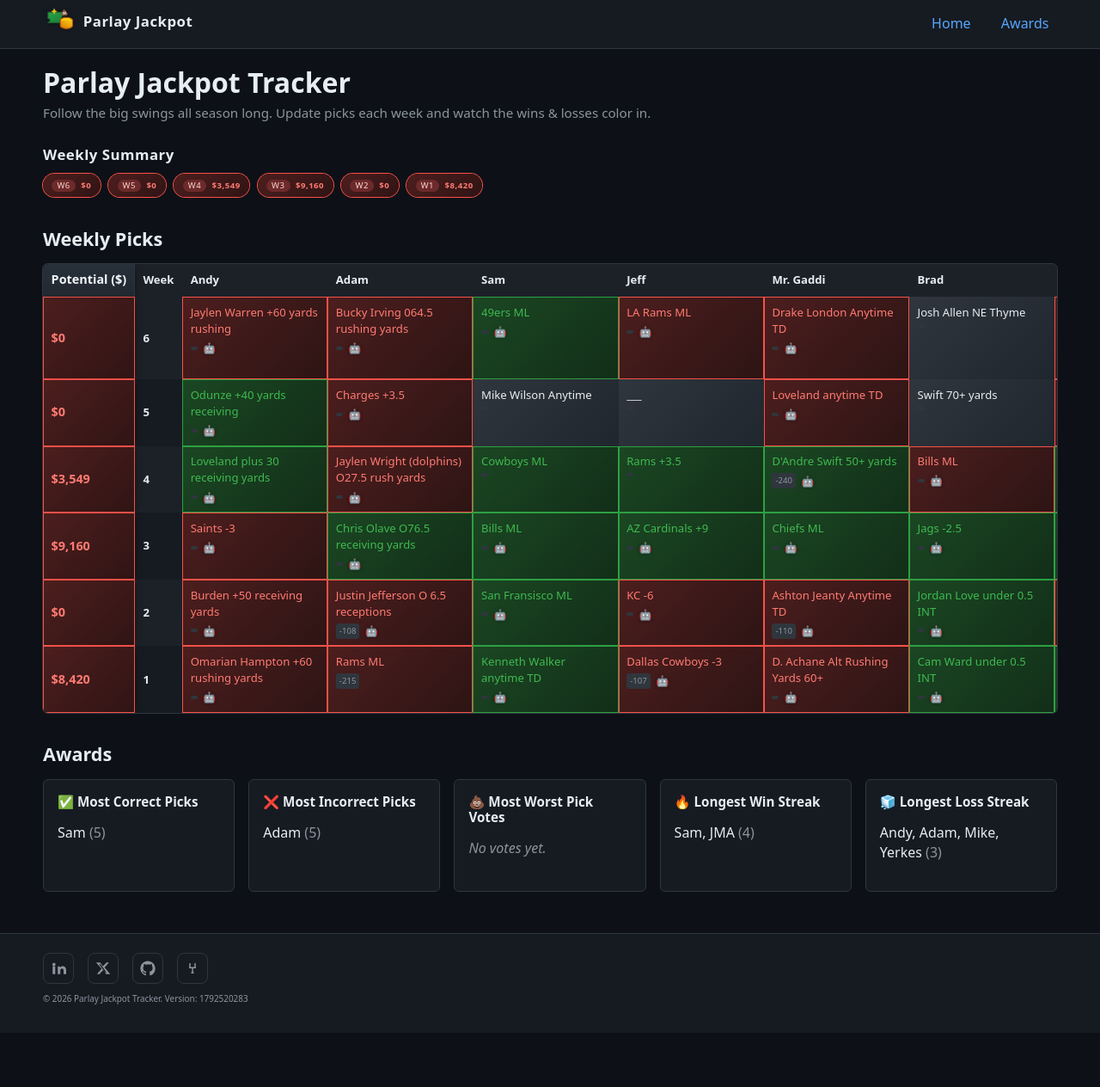
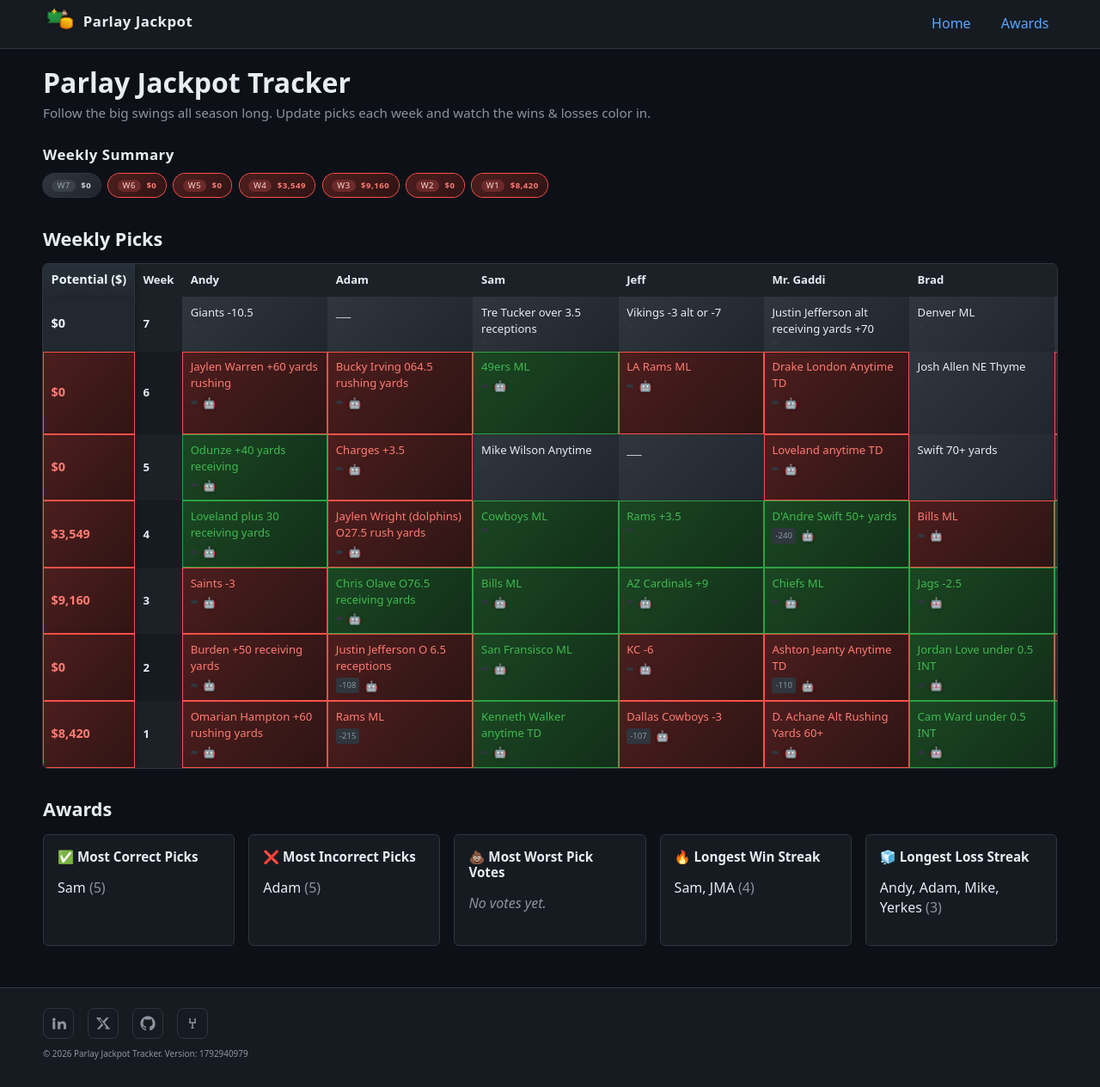
Before and after one commit to jeffmiller00/parlay_jackpot, a Jekyll site: the page built from index.markdown, in a window 1280 px wide. Shown: the whole page at 86% size. Built offline with Jekyll 4.4.1, drawn with Linux system fonts in a browser that asks for light colours; before the commit the page ends 1201 px from its top, so only the background shows below that.

Commit message:
Import picks from the sheet

```diff
--- a/_data/weeks.yml
+++ b/_data/weeks.yml
@@ -1,7 +1,76 @@
 ---
 season: 2026
-version: 1792520283
+version: 1792940979
 weeks:
+- week: 7
+  total_potential: 0
+  worst_rationale: ___
+  picks:
+    andy:
+      pick: Giants -10.5
+      status: pending
+      worst: false
+      odds: ''
+    adam:
+      pick: ___
+      status: pending
+      worst: false
+      odds: ''
+    sam:
+      pick: Tre Tucker over 3.5 receptions
+      status: pending
+      worst: false
+      odds: ''
+    jeff:
+      pick: Vikings -3 alt or -7
+      status: pending
+      worst: false
+      odds: ''
+    mr_gaddi:
+      pick: Justin Jefferson alt receiving yards +70
+      status: pending
+      worst: false
+      odds: ''
+    brad:
+      pick: Denver ML
+      status: pending
+      worst: false
+      odds: ''
+    joe:
+      pick: Tyler Allgeier over 30.5 yds rushing
+      status: pending
+      worst: false
+      odds: ''
+    jma:
+      pick: Derrick Henry  anytime TD
+      status: pending
+      worst: false
+      odds: ''
+    mike:
+      pick: ___
+      status: pending
+      worst: false
+      odds: ''
+    daniel:
+      pick: ___
+      status: pending
+      worst: false
+      odds: ''
+    josh:
+      pick: George "don't call me Greg" Kittle 60+ yards
+      status: pending
+      worst: false
+      odds: ''
+    yerkes:
+      pick: ___
+      status: pending
+      worst: false
+      odds: ''
+    piers:
+      pick: Amon-Ra St Brown anytime TD
+      status: pending
+      worst: false
+      odds: ''
 - week: 6
   total_potential: 0
   worst_rationale: ___
```
